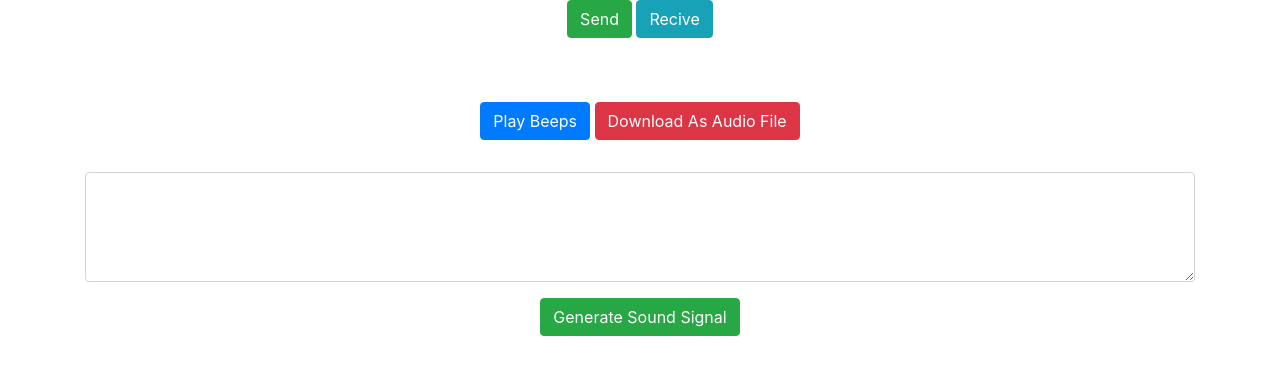
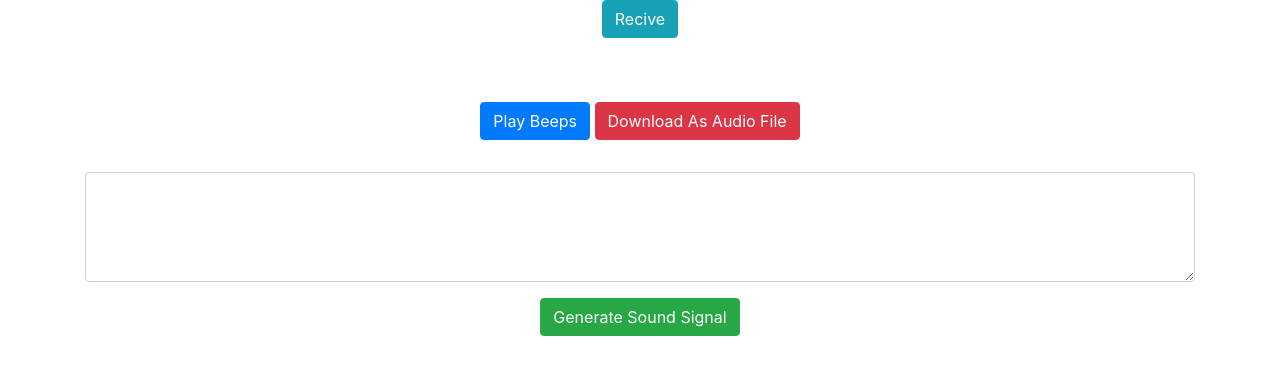
Before and after one commit to MDTahsinAhammod/QR-Beep, a plain HTML site: page index.html in a window 1280 px wide. Drawn offline with nearby package versions, Linux system fonts and the light colour scheme.

Commit message:
Update index.html

```diff
--- a/index.html
+++ b/index.html
@@ -11,8 +11,7 @@
 </head>
 <body>
     <div class="text-center">
-        <button class="btn btn-success mb-3">Send</button>
-        <button class="btn btn-info mb-3">Recive</button>
+       <a href="oldecoder.html"> <button class="btn btn-info mb-3">Recive</button> </a>
       </div>
 <div class="container mt-5">
     <div class="text-center">
```
